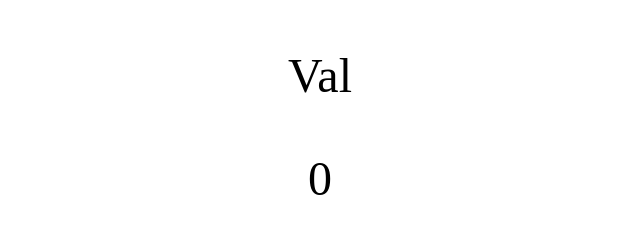
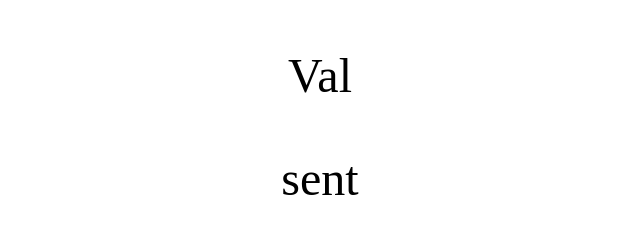
Before and after one commit to Mars-Rider/PhoneVRHeadsetTest, a plain HTML site: page index.html in a window 1280 px wide. Shown: the whole page, without its empty margins (320-960 px from the left). Drawn offline with Linux system fonts and the light colour scheme.

Commit message:
Update index.html

```diff
--- a/index.html
+++ b/index.html
@@ -61,7 +61,7 @@
         });
         setInterval(function () {
         if (O) document.getElementById("paragraph").innerHTML = O;
-               document.getElementById("sent").innerHTML = sent;
+               //document.getElementById("sent").innerHTML = "";
         }, 40);
     </script>
   </body>
```
